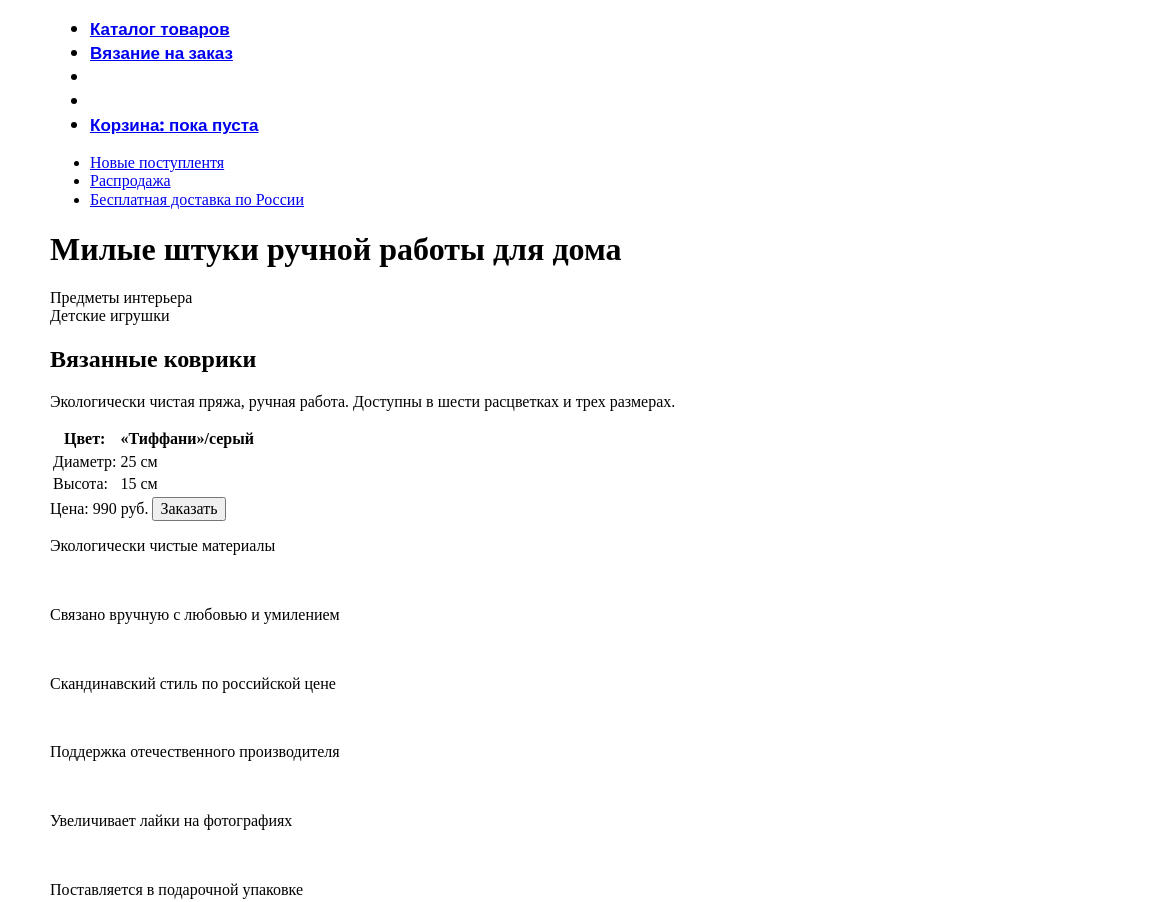
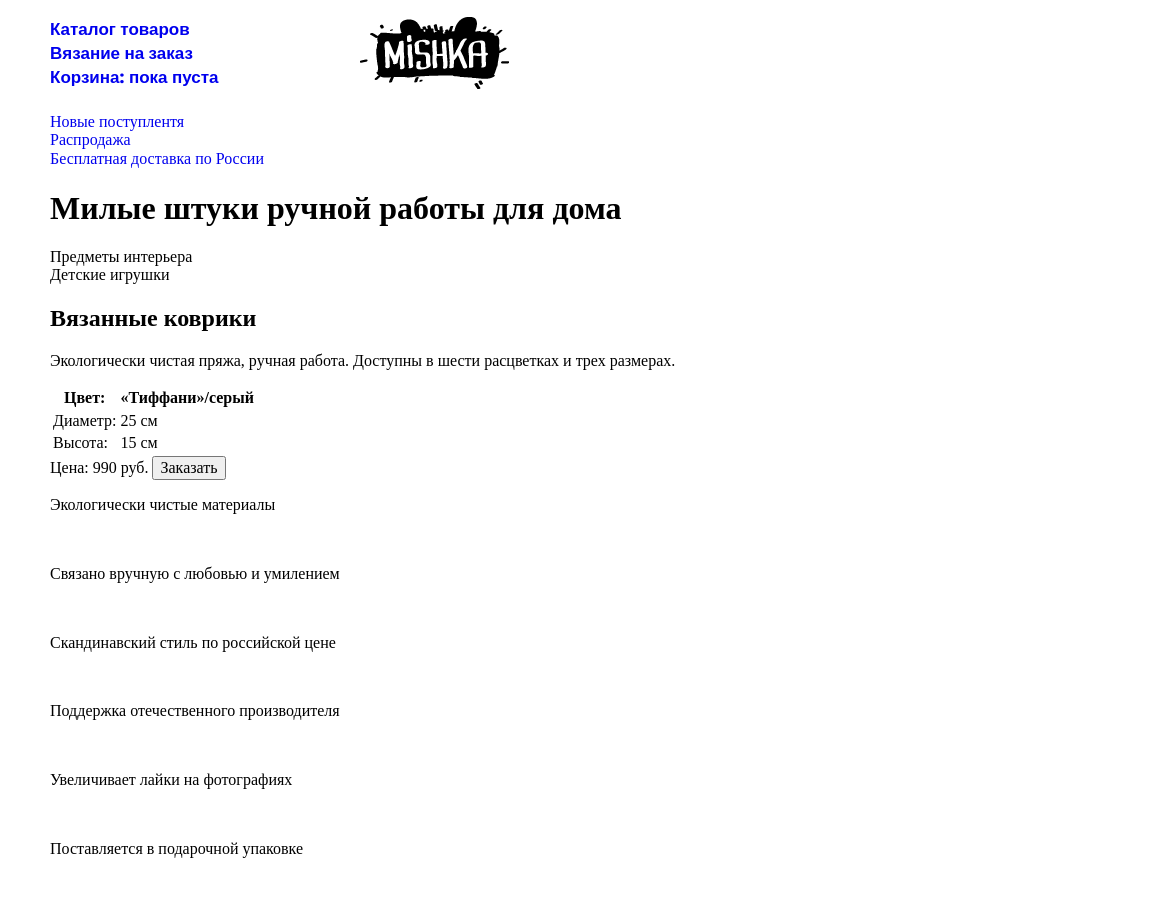
Before and after one commit to makarovas/mishka, a website: page gulp/public/index.html in a window 768 px wide. Shown: the top 902 px of the page, 1152 px wide, since content can reach past the window. Drawn offline with nearby package versions, Linux system fonts and the light colour scheme; files whose address does not match are found by name.

Commit message:
edit conf

```diff
--- a/gulp/assets/sass/app.scss
+++ b/gulp/assets/sass/app.scss
@@ -1,16 +1,51 @@
-@import "modules/normalize.css";
 @import "modules/fonts";
 @import "modules/list";
 @import "modules/mixins";
 @import "modules/variables";
-@import "modules/media";
+
+
 
 .container {
   width: 1150px;
   margin: 0 auto;
   padding: 0 50px;
+  background-color: transparent;
 }
 
 .header {
   @include header-font;
+  height: 90px;
 }
+
+.header__nav-ul {
+  @include flex-row;
+  align-content: center;
+  align-items: center;
+  :nth-child(2) {
+    width: 600px;
+  }
+}
+
+ul, ol {
+  padding: 0;
+  magin:0;
+  list-style: none;
+}
+
+a {
+  text-decoration: none;
+}
+
+.header nav {
+  position: relative;
+  .header__nav--logo {
+    position: absolute;
+    top: 50%;
+    left: 50%;
+    margin-left: -74.5px;
+    margin-top: -36px;
+  }
+}
+
+
+@import "modules/media";
--- a/gulp/assets/sass/modules/_media.scss
+++ b/gulp/assets/sass/modules/_media.scss
@@ -1,17 +1,34 @@
 @import "variables";
-@media (min-width: $desktop-width) {
+@import "mixins";
+
+@media only screen and (max-width: 768px) {
+
   .header {
-    max-width: 320px;
     height: 80px;
+  }
+
+  .container {
+    width: 320px;
+    padding: 0 30px;
+    margin: 0 auto;
+  }
+
+  .header__nav-ul {
+    visibility: hidden;
     display: flex;
     flex-direction: column;
+    justify-content: space-between;
   }
-}
-
-@media (min-width: $tablet-width) {
 
 }
 
-@media (min-width: $mobile-width) {
-
+@media only screen and (min-width: 768px) and (max-width: 1150px) {
+  .container {
+    margin: 0 auto;
+    width: 768px;
+    padding: 0 50px;
+  }
+  .header__nav--logo {
+    left: 0%;
+  }
 }
--- a/gulp/assets/sass/modules/_mixins.scss
+++ b/gulp/assets/sass/modules/_mixins.scss
@@ -95,3 +95,9 @@
   flex-direction: row;
   justify-content: space-between;
 }
+
+@mixin flex-column() {
+  display: flex;
+  flex-direction: column;
+  justify-content: space-between;
+}
--- a/gulp/assets/sass/modules/_normalize.css
+++ b/gulp/assets/sass/modules/_normalize.css
@@ -28,8 +28,10 @@ body {
 
 }
 
-ul, ol {
+ul, ol, li {
   list-style: none;
+  margin: 0;
+  padding: 0;
 
 }
 
--- a/gulp/public/index.html
+++ b/gulp/public/index.html
@@ -2,10 +2,11 @@
 <html lang="ru">
 <head>
   <meta charset="UTF-8">
-  <meta name="viewport"
-        content="width=device-width, user-scalable=no, initial-scale=1.0, maximum-scale=1.0, minimum-scale=1.0">
+  <!--<meta name="viewport"-->
+  <!--content="width=device-width, user-scalable=no, initial-scale=1.0, maximum-scale=1.0, minimum-scale=1.0">-->
   <meta http-equiv="X-UA-Compatible" content="ie=edge">
   <title>Mishka</title>
+  <link rel="stylesheet" href="css/normalize.css">
   <link rel="stylesheet" href="css/app.css">
   <link rel="stylesheet" href="css/fonts.css">
   <link rel="icon" type="image/png" href="favicon-96x96.png" sizes="96x96">
@@ -13,15 +14,31 @@
 <body>
 <!-- Header -->
 <header class="header container">
-  <nav>
-    <ul class="header__nav">
+  <nav class="header__nav">
+    <ul class="header__nav--ul">
       <li><a href="#">Каталог товаров</a></li>
       <li><a href="#">Вязание на заказ</a></li>
-      <li class="header__nav--logo"><a href="#"></a></li>
-      <li class="header__nav--search"><a href="#"></a></li>
-      <li class="header__nav--basket"><a href="#">Корзина: <span class="basket--empty">пока пуста</span></a></li>
+      <li class=""><a href="#"></a></li>
+      <li class="ul-basket"><a href="#">Корзина: <span class="basket-empty">пока пуста</span></a></li>
     </ul>
+    <div class="header__nav--logo">
+      <a href="#"></a>
+      <a href="#"><img src="img/mishka-logo-desktop.png" alt="Logo" height="72" width="149"></a>
+    </div>
   </nav>
+  <!--<nav class="header__nav-tablet">-->
+    <!--<ul class="header__nav-ul">-->
+      <!--<li>-->
+        <!--<div class="header__nav&#45;&#45;logo">-->
+          <!--<a href="#"></a>-->
+          <!--<a href="#"><img src="img/mishka-logo-desktop.png" alt="Logo" height="72" width="149"></a>-->
+        <!--</div>-->
+      <!--</li>-->
+      <!--<li><a href="#">Вязание на заказ</a></li>-->
+      <!--<li class=""><a href="#"></a></li>-->
+      <!--<li class="header__nav&#45;&#45;basket"><a href="#">Корзина: <span class="basket&#45;&#45;empty">пока пуста</span></a></li>-->
+    <!--</ul>-->
+  <!--</nav>-->
 </header>
 <section class="main container">
   <nav>
```
Also changed, not shown: gulp/public/css/app.css, gulp/public/css/normalize.css (added), gulp/public/img/mishka-logo-desktop.svg (added).
